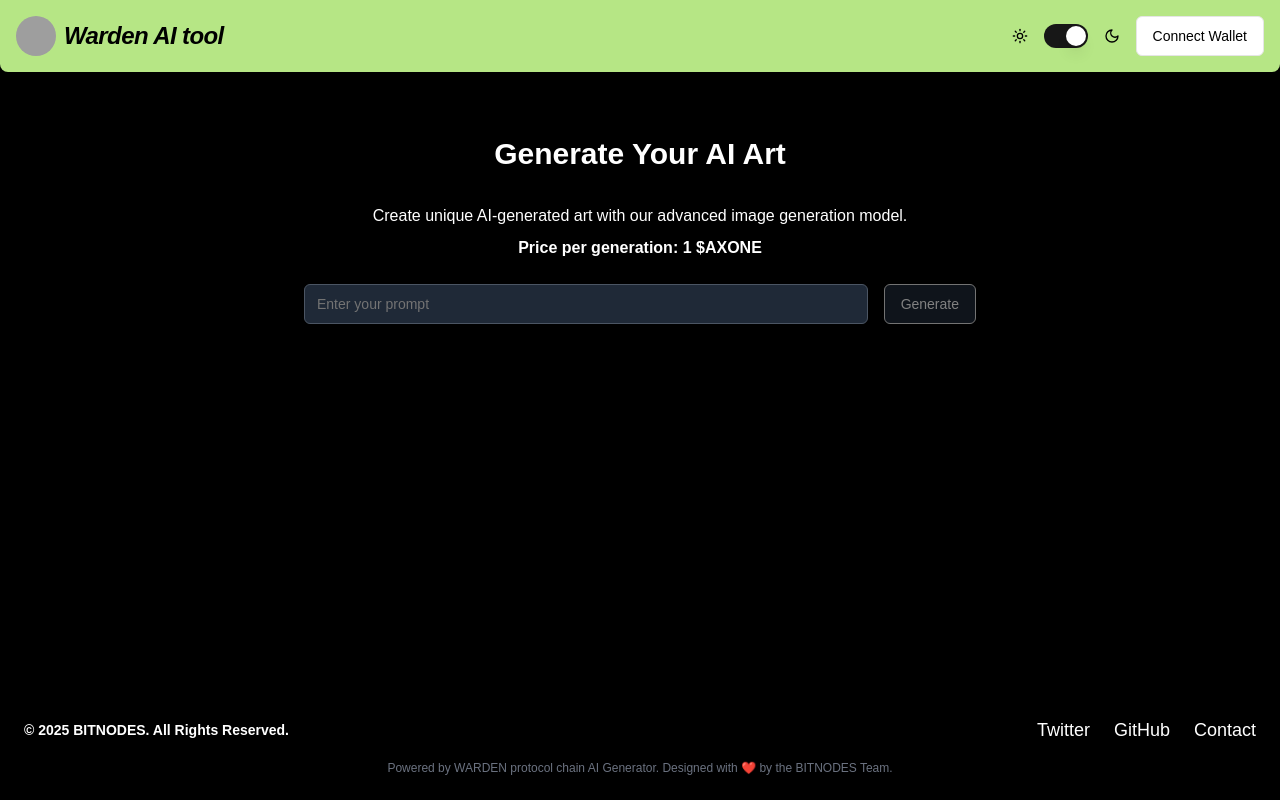
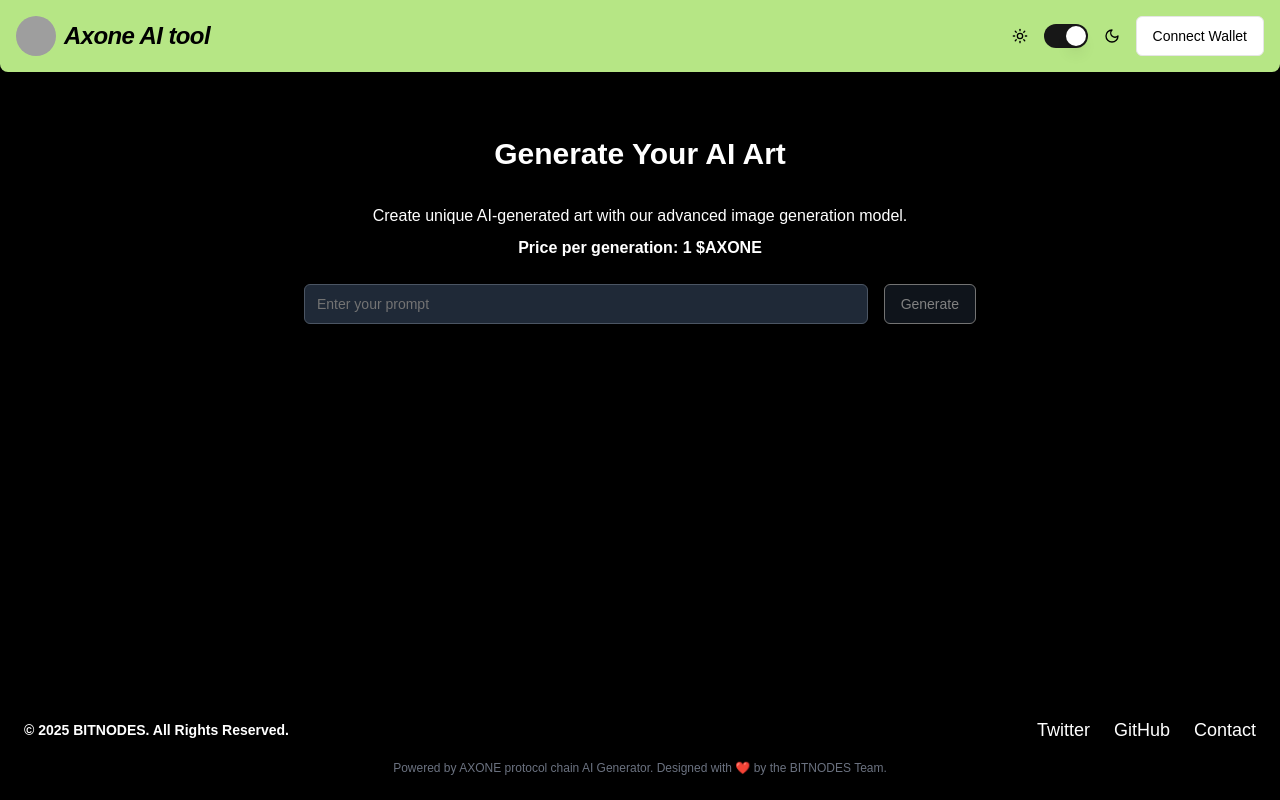
Before and after one commit to opsmanager1/Axone, a Next.js app: page / in a window 1280 px wide. Built offline with nearby package versions, Linux system fonts and the light colour scheme; grey boxes are pictures that could not be loaded.

Commit message:
Update nft-claim-landing.tsx

```diff
--- a/nft-claim-landing.tsx
+++ b/nft-claim-landing.tsx
@@ -280,11 +280,11 @@ export default function NFTClaimLanding() {
           <Avatar>
             <AvatarImage
               src="https://pbs.twimg.com/profile_images/1890424736359882753/NmjlHv3T_400x400.jpg"
-              alt="Warden"
+              alt="Axone"
             />
             <AvatarFallback>WD</AvatarFallback>
           </Avatar>
-          <h1 className="text-2xl font-bold tracking-tight italic">Warden AI tool</h1>
+          <h1 className="text-2xl font-bold tracking-tight italic">Axone AI tool</h1>
         </div>
         <div className="flex items-center space-x-4">
           <Sun className="h-4 w-4" />
@@ -414,7 +414,7 @@ export default function NFTClaimLanding() {
           </div>
         </div>
         <div className="mt-4 text-center text-xs">
-          <p className="text-gray-500">Powered by WARDEN protocol chain AI Generator. Designed with ❤️ by the BITNODES Team.</p>
+          <p className="text-gray-500">Powered by AXONE protocol chain AI Generator. Designed with ❤️ by the BITNODES Team.</p>
         </div>
       </footer>
     </div>
```
